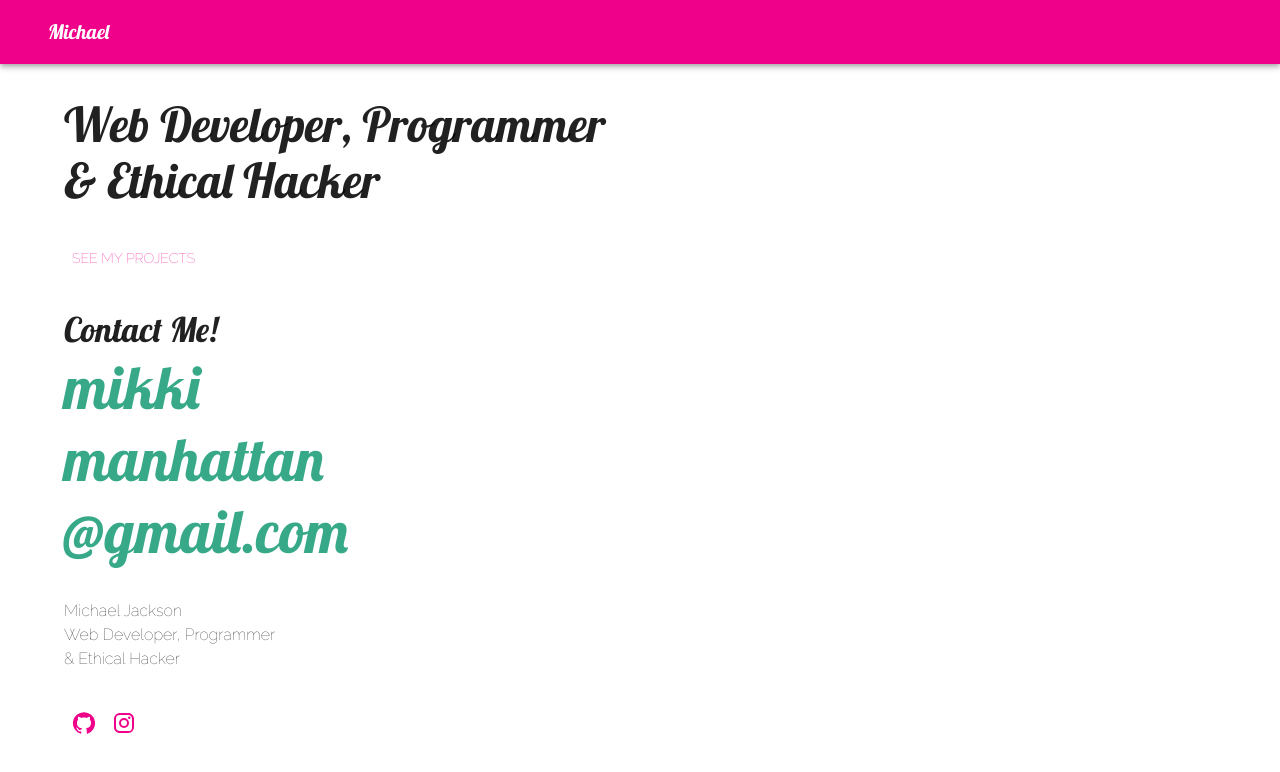
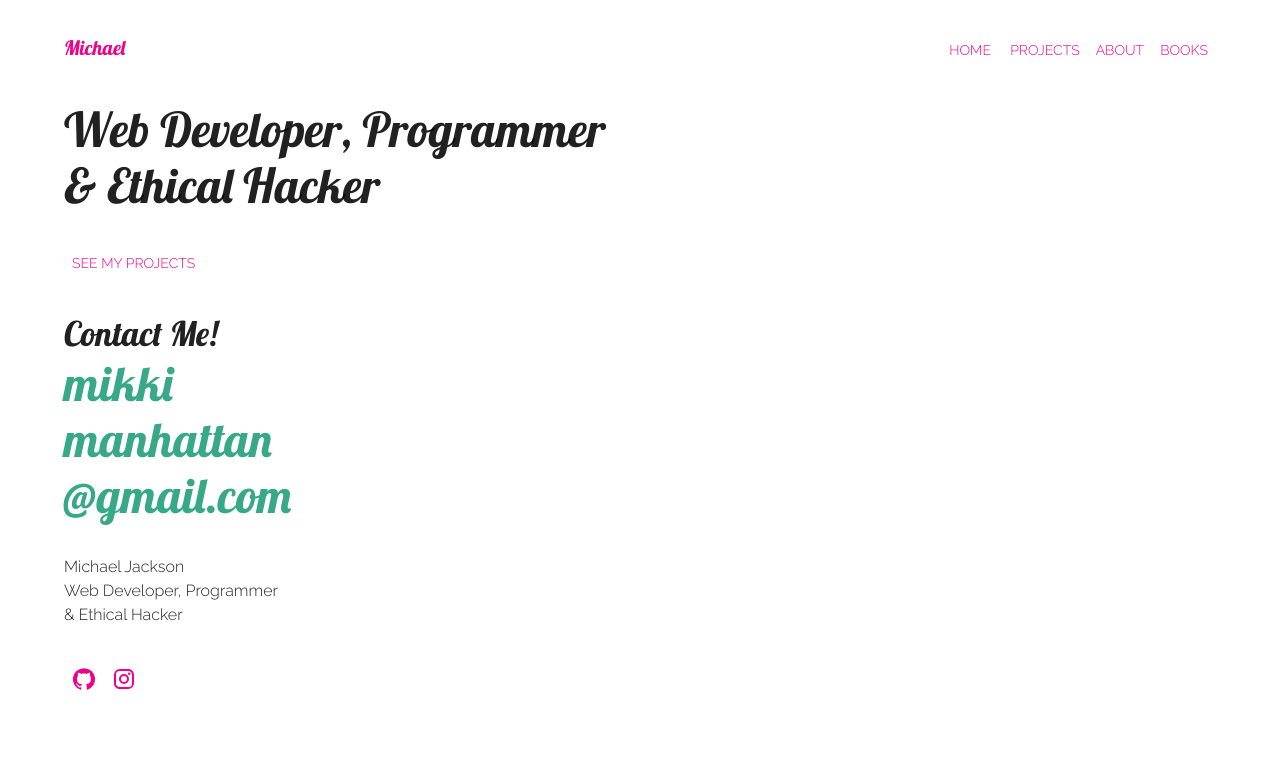
Before and after one commit to manhattan1984/portfolio, a Next.js app: page / in a window 1280 px wide. Shown: the top 772 px of the page. Built offline with nearby package versions, Linux system fonts and the light colour scheme.

Commit message:
Removed AppBar, Quite Simpler

```diff
--- a/components/Footer.jsx
+++ b/components/Footer.jsx
@@ -8,7 +8,7 @@ export default function Footer() {
     <>
       <Box my={4}>
         <Typography variant="h4">Contact Me!</Typography>
-        <Typography variant="h2" color="secondary">
+        <Typography variant="h3" color="secondary">
           mikki
           <br />
           manhattan
--- a/components/HomeAppBar.jsx
+++ b/components/HomeAppBar.jsx
@@ -1,6 +1,7 @@
 import {
   AppBar,
   Box,
+  Button,
   Container,
   Drawer,
   Grid,
@@ -11,7 +12,7 @@ import {
 import MenuIcon from "@mui/icons-material/Menu";
 import Link from "next/link";
 import React, { useState } from "react";
-import Menu from "./Menu";
+import Menu, { LINKS } from "./Menu";
 
 function MenuDrawer({ children, open, toggleMenu }) {
   return (
@@ -31,15 +32,15 @@ const HomeAppBar = () => {
   };
   return (
     <>
-      <AppBar position="static">
-        <Container maxWidth="xl">
-          <Toolbar>
-            <Grid container>
-              <Grid item xs={6}>
+      <Grid container my={4} position="sticky">
+        <Grid item xs={6} md={4}>
           <Link href="/" passHref>
-                  <Typography variant="h6">Michael</Typography>
+            <Typography variant="h6" color="primary">
+              Michael
+            </Typography>
           </Link>
         </Grid>
+        {/* Mobile */}
         <Grid
           item
           xs={6}
@@ -47,15 +48,20 @@ const HomeAppBar = () => {
           justifyContent="flex-end"
         >
           <IconButton onClick={toggleMenu}>
-                  <MenuIcon sx={{
-                    color: "#fafafa"
-                  }} />
+            <MenuIcon color="primary" />
           </IconButton>
         </Grid>
+        {/* Larger */}
+        <Grid item md={8} display={{ xs: "none", md: "flex" }}>
+          <Grid container justifyContent="flex-end">
+            {LINKS.map(({ name, link }) => (
+              <Link href={link} passHref>
+                <Button>{name}</Button>
+              </Link>
+            ))}
           </Grid>
-          </Toolbar>
-        </Container>
-      </AppBar>
+        </Grid>
+      </Grid>
 
       <MenuDrawer open={menuOpen} toggleMenu={toggleMenu}>
         <Menu toggleMenu={toggleMenu} />
--- a/components/Menu.jsx
+++ b/components/Menu.jsx
@@ -4,17 +4,33 @@ import Link from "next/link";
 import React from "react";
 import { MenuLink, MenuText } from "../styles/styles";
 
+export const LINKS = [
+  {
+    name: "HOME",
+    link: "/",
+  },
+  {
+    name: "PROJECTS",
+    link: "/projects",
+  },
+  {
+    name: "ABOUT",
+    link: "/about",
+  },
+  {
+    name: "BOOKS",
+    link: "/books",
+  },
+];
 const Menu = ({ toggleMenu }) => {
   return (
     <Container sx={{ width: "100vw" }}>
-      <Grid container m={2}>
+      <Grid container my={4}>
         <Grid container justifyContent="space-between">
           <Typography variant="h6">Michael</Typography>
 
-          <IconButton onClick={toggleMenu} sx={{
-              mr: 5
-          }}>
-            <CloseIcon color="primary"/>
+          <IconButton onClick={toggleMenu}>
+            <CloseIcon />
           </IconButton>
         </Grid>
 
@@ -25,27 +41,25 @@ const Menu = ({ toggleMenu }) => {
           alignItems="flex-start"
           my={4}
         >
-          <Link href="/" passHref>
-            <MenuLink onClick={toggleMenu}>HOME</MenuLink>
-          </Link>
-          <Link href="/projects" passHref>
-            <MenuLink onClick={toggleMenu}>PROJECTS</MenuLink>
-          </Link>
-          <Link href="/about" passHref>
-            <MenuLink onClick={toggleMenu}>ABOUT</MenuLink>
-          </Link>
-          {/* <Link href="/contact" passHref>
-            <MenuLink onClick={toggleMenu}>CONTACT</MenuLink>
-          </Link> */}
-          <Link href="/books" passHref>
-            <MenuLink onClick={toggleMenu}>BOOKS</MenuLink>
-          </Link>
+          {LINKS.map(({ name, link }, index) => (
+            <Grid item>
+              <Link href={link} passHref key={index}>
+                <MenuLink onClick={toggleMenu}>{name}</MenuLink>
+              </Link>
+            </Grid>
+          ))}
         </Grid>
 
         <Grid container direction="column" mt={1}>
-          <MenuText color="secondary" variant="subtitle1">Currently Freelancer</MenuText>
-          <MenuText color="secondary" variant="subtitle1">Based In Port Harcourt</MenuText>
-          <MenuText color="secondary" variant="subtitle1">Nigeria</MenuText>
+          <MenuText color="secondary" variant="subtitle1">
+            Currently Freelancer
+          </MenuText>
+          <MenuText color="secondary" variant="subtitle1">
+            Based In Port Harcourt
+          </MenuText>
+          <MenuText color="secondary" variant="subtitle1">
+            Nigeria
+          </MenuText>
         </Grid>
       </Grid>
     </Container>
--- a/pages/_app.js
+++ b/pages/_app.js
@@ -10,9 +10,9 @@ function MyApp({ Component, pageProps }) {
   return (
     <>
       <ThemeProvider theme={theme}>
-      <CssBaseline />
-        <HomeAppBar />
+        <CssBaseline />
         <Container>
+          <HomeAppBar />
           <Component {...pageProps} />
           <Footer />
         </Container>
--- a/pages/_document.js
+++ b/pages/_document.js
@@ -6,7 +6,7 @@ const Document = () => {
     <Html>
       <Head>
         <link
-          href="https://fonts.googleapis.com/css2?family=Lobster&family=Raleway:wght@100&display=swap"
+          href="https://fonts.googleapis.com/css2?family=Lobster&family=Raleway:wght@300&display=swap"
           rel="stylesheet"
         />
 
--- a/pages/about.jsx
+++ b/pages/about.jsx
@@ -26,10 +26,10 @@ const About = ({ data }) => {
   return (
     <>
       <Typography variant="h3" my={4}>
-        Hello, I`&apos`m Michael
+        Hello, I&apos;m Michael
       </Typography>
       <Typography variant="subtitle1" my={4}>
-        But you can call me `&ldquo;`Greatness`&ldquo;`
+        But you can call me &ldquo;Greatness&ldquo;
       </Typography>
 
       <Typography variant="h4" my={4}>
@@ -53,7 +53,7 @@ const About = ({ data }) => {
   );
 };
 
-const Service = ({ name}) => {
+const Service = ({ name }) => {
   return (
     <Grid item xs={12}>
       <Typography variant="subtitle1">{name}</Typography>
--- a/pages/projects.jsx
+++ b/pages/projects.jsx
@@ -54,7 +54,7 @@ export async function getStaticProps() {
 const Projects = ({ data }) => {
   const { allProjects } = data;
   return (
-    <Grid container my={4}>
+    <Grid container my={4} spacing={4}>
       {allProjects.map(({ name, about, preview, slug }, index) => (
         <ProjectItem
           name={name}
```
Lines whose indentation alone changed are shown as unchanged.
